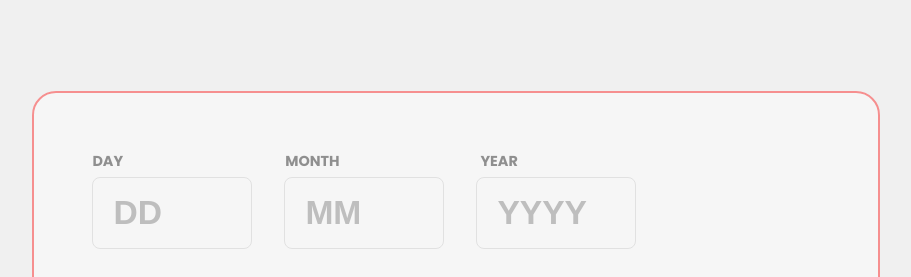
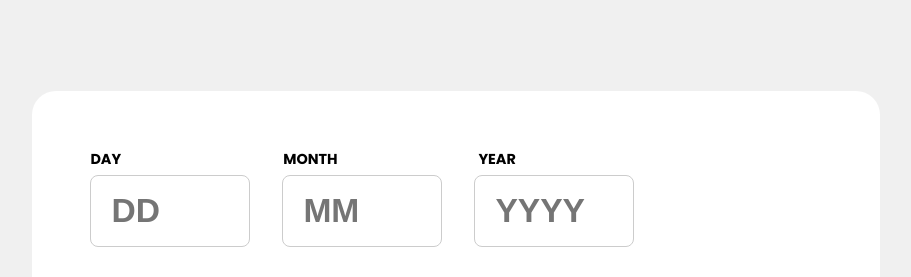
Before and after one commit to pettik/FrontendMentor--age-calculator-app-main, a plain HTML site: page index.html in a window 1280 px wide. Shown: the top 277 px of the page, without its empty margins (184-1095 px from the left). Drawn offline with Linux system fonts and the light colour scheme.

Commit message:
Update style.css

```diff
--- a/assets/style/style.css
+++ b/assets/style/style.css
@@ -38,7 +38,7 @@ body {
 }
 
 .container {
-  opacity: 0.4;
+  /* opacity: 0.4; */
   background-color: var(--white);
   border-radius: 1.5rem;
   border-bottom-right-radius: 6rem;
@@ -149,10 +149,10 @@ input[type='number'] {
   }
 
   .container {
-    opacity: 0.4;
+    /* opacity: 0.4; */
     border-radius: 1.5rem;
     border-bottom-right-radius: 13rem;
-    border: 2px solid red;
+    /* border: 2px solid red; */
     min-width: 53rem;
     margin: 0 auto;
     margin-top: var(--margin-templ-top);
```
